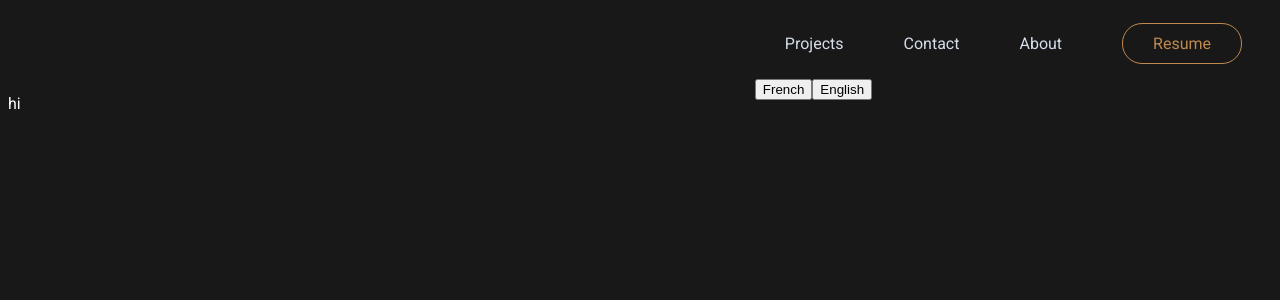
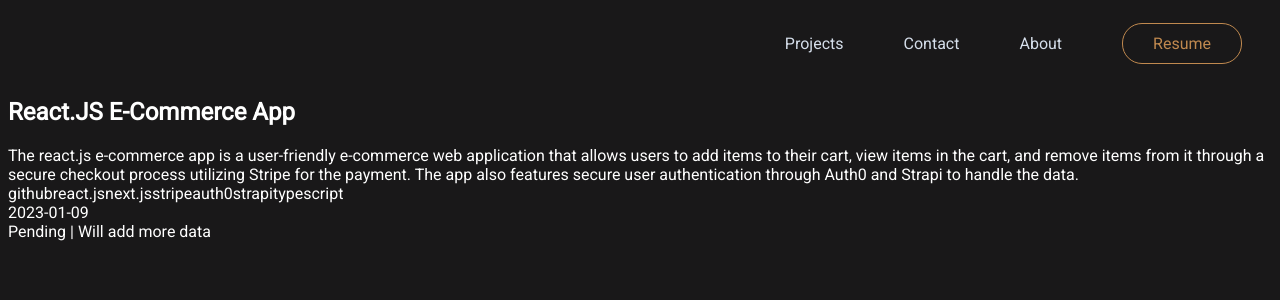
Before and after one commit to mmolano/portfolio, a Next.js app: page / in a window 1280 px wide. Shown: the top 300 px of the page. Built offline with nearby package versions, Linux system fonts and the light colour scheme.

Commit message:
WIP: working on slider

```diff
--- a/package.json
+++ b/package.json
@@ -18,9 +18,11 @@
     "next": "13.1.6",
     "react": "18.2.0",
     "react-dom": "18.2.0",
-    "react-media": "^1.10.0",
     "sass": "^1.57.1",
     "sass-loader": "^13.2.0",
     "typescript": "4.9.4"
+  },
+  "devDependencies": {
+    "@types/react-slick": "^0.23.10"
   }
 }
--- a/src/components/Header/Navigation.tsx
+++ b/src/components/Header/Navigation.tsx
@@ -16,17 +16,17 @@ export const Navigation = (): JSX.Element => {
             <div className="navigator">
                <div className="row">
                   <ul className="nav-list">
-                     <li className="nav-selector">{translation?.nav.projects}</li>
+                     <li className="nav-selector">{translation.nav.projects}</li>
                      {/* // TODO download resume here  */}
-                     <li className="nav-selector">{translation?.nav.contact}</li>
-                     <li className="nav-selector">{translation?.nav.about}</li>
-                     <li className="nav-selector resume">{translation?.nav.resume}</li>
+                     <li className="nav-selector">{translation.nav.contact}</li>
+                     <li className="nav-selector">{translation.nav.about}</li>
+                     <li className="nav-selector resume">{translation.nav.resume}</li>
                   </ul>
                </div>
-               <div className='TEMPORARY'>
-                  <button onClick={() => changeLanguage?.('fr')}>{translation?.lang.fr}</button>
-                  <button onClick={() => changeLanguage?.('en')}>{translation?.lang.en}</button>
-               </div>
+               {/* <div className='TEMPORARY'>
+                  <button onClick={() => lang !== 'fr' ? changeLanguage?.('fr') : ''}>{translation.lang.fr}</button>
+                  <button onClick={() => lang !== 'en' ? changeLanguage?.('en') : ''}>{translation.lang.en}</button>
+               </div> */}
             </div>
 
             {/* //TODO: animation here when showed  */}
--- a/src/components/Slide.tsx
+++ b/src/components/Slide.tsx
@@ -1,5 +1,49 @@
-export const Slide = () => (
-   <>
-      <p>hi</p>
-   </>
-)
+import { useStateContext } from "@/lib/context";
+
+export const Slide = () => {
+   const { translation, currentSlide, setCurrentSlide } = useStateContext();
+   const slider = translation.projects
+
+   let isTimeoutRunning = false;
+
+   const scrollAnimate = (e: any) => {
+      if (isTimeoutRunning) return;
+      const delta = e.deltaY || e.detail || e.wheelDelta;
+      if (delta > 51) {
+         if (currentSlide > 0) {
+            isTimeoutRunning = true;
+            setTimeout(() => {
+               setCurrentSlide?.(currentSlide - 1);
+               isTimeoutRunning = false;
+            }, 200)
+         }
+      }
+      if (delta < -51) {
+         if (currentSlide < slider.length - 1) {
+            isTimeoutRunning = true;
+            setTimeout((e) => {
+               setCurrentSlide?.(currentSlide + 1);
+               isTimeoutRunning = false;
+            }, 200)
+         }
+      }
+   }
+
+   return (
+      <>
+         <section className="container" onWheel={scrollAnimate}>
+            <h1>{slider[currentSlide].title}</h1>
+            <div>{slider[currentSlide].description}</div>
+            <div>{slider[currentSlide].tools}</div>
+            <div>{slider[currentSlide].date.start}</div>
+            <div>{slider[currentSlide].date.end}</div>
+
+         </section>
+         <div>
+            {Object.keys(slider).map((value, key) => (
+               <span key={key} className={`slide-points${key === currentSlide ? ' active' : ''}`}></span>
+            ))}
+         </div>
+      </>
+   )
+}
--- a/src/lib/context.tsx
+++ b/src/lib/context.tsx
@@ -1,21 +1,23 @@
 import React, { useState, useContext, createContext } from 'react';
-import { ContextType } from './interface/context';
+import { ContextType, Lang } from './interface/context';
 
 const Context = createContext<ContextType>({
-   lang: 'en' || 'fr',
-   translation: require('@/lib/lang/en.json')
+   lang: "en",
+   translation: require('@/lib/lang/en.json'),
+   currentSlide: 0
 });
 
 export const StateContext = ({ children }: { children: React.ReactNode }) => {
-   const [lang, setLang] = useState('en');
+   const [lang, setLang] = useState<Lang>("en");
    const [translation, setTranslation] = useState(require('@/lib/lang/en.json'));
    const [show, setShow] = useState(false);
+   const [currentSlide, setCurrentSlide] = useState(0);
 
-   const changeLanguage = (lang: string) => {
+
+   const changeLanguage = (lang: Lang) => {
       setLang(lang);
       setTranslation(require('@/lib/lang/' + lang + '.json'));
    };
-
 
    return (
       <Context.Provider value={{
@@ -25,7 +27,9 @@ export const StateContext = ({ children }: { children: React.ReactNode }) => {
          translation,
          setTranslation,
          changeLanguage,
-         setShow
+         setShow,
+         currentSlide,
+         setCurrentSlide
       }}>
          {children}
       </Context.Provider>
--- a/src/lib/lang/en.json
+++ b/src/lib/lang/en.json
@@ -8,5 +8,110 @@
     "contact": "Contact",
     "about": "About",
     "resume": "Resume"
-  }
+  },
+  "projects": [
+    {
+      "id": 1,
+      "title": "React.JS E-Commerce App",
+      "description": "The react.js e-commerce app is a user-friendly e-commerce web application that allows users to add items to their cart, view items in the cart, and remove items from it through a secure checkout process utilizing Stripe for the payment. The app also features secure user authentication through Auth0 and Strapi to handle the data.",
+      "tools": [
+        "github",
+        "react.js",
+        "next.js",
+        "stripe",
+        "auth0",
+        "strapi",
+        "typescript"
+      ],
+      "date": {
+        "start": "2023-01-09",
+        "end": "Pending | Will add more data"
+      }
+    },
+    {
+      "id": 2,
+      "title": "Laravel recipe API",
+      "description": "This Laravel project is a RESTful API that allows consumers that have the correct rights to create, read, update, and delete recipes. The project includes Tests with PHPunit, error handler and logs on errors",
+      "tools": [
+        "github",
+        "laravel 9",
+        "php",
+        "phpunit",
+        "swagger",
+        "mysql",
+        "rest api"
+      ],
+      "date": {
+        "start": "2023-01-20",
+        "end": "WIP"
+      }
+    },
+    {
+      "id": 3,
+      "title": "Fidensio application for partners",
+      "description": "This application is one of the project i made while working at a french company named Fidensio. This project is built using Laravel, stripe and vue.js and allows one of Fidensio's partners to handle orders (dashboard), send notifications to user once the status of the order has changed and to handle payment status.",
+      "tools": [
+        "gitlab",
+        "laravel 8",
+        "php",
+        "fidensio's builded API",
+        "stripe",
+        "mysql",
+        "vue.js"
+      ],
+      "date": {
+        "start": "2021-07",
+        "end": "2021-08"
+      }
+    },
+    {
+      "id": 4,
+      "title": "Fidensio database migration",
+      "description": "This application is one of the project i made while working at a french company named Fidensio. This project is built using Laravel and was used to migrate the Fidensio database to be able to fully migrate to a different database used by the newly built API.",
+      "tools": [
+        "gitlab",
+        "laravel 8",
+        "php",
+        "laravel queues",
+        "mysql"
+      ],
+      "date": {
+        "start": "2021-07",
+        "end": "2021-08"
+      }
+    },
+    {
+      "id": 5,
+      "title": "Fidensio API",
+      "description": "This application was built with the CTO and was one of the biggest project i had to work on while working at Fidensio. This application was a migration from a Laravel 5 application to a Laravel 8 rest API. The new front application was built using Next.js to make calls to this API. ",
+      "tools": [
+        "gitlab",
+        "laravel 8",
+        "php",
+        "laravel queues",
+        "mysql",
+        "phpunit",
+        "tdd"
+      ],
+      "date": {
+        "start": "2020-09",
+        "end": "2021-08 | WIP (not finished when i left)"
+      }
+    },
+    {
+      "id": 6,
+      "title": "Fidensio frontend",
+      "description": "This application was built after freelancers started it. This application was using the newly built API. I had to work on error handlers, wrong typings and adding what was still missing for example modals and connection to the API",
+      "tools": [
+        "gitlab",
+        "vue.js",
+        "nuxt.js",
+        "axios"
+      ],
+      "date": {
+        "start": "2021-07",
+        "end": "2021-08 | WIP (not finished when i left)"
+      }
+    }
+  ]
 }
--- a/src/lib/projects/project.json
+++ /dev/null
@@ -1,3 +0,0 @@
-{
-   "name": "test"
-}
--- /dev/null
+++ b/src/styles/scss/components/slide.scss
@@ -0,0 +1,13 @@
+@include desktop {
+  .container {
+    overflow-x: scroll;
+    overflow-y: hidden;
+    width: 100%;
+    height: 100vh;
+    & .slide {
+      display: inline-block;
+      height: 100vh;
+      width: 100%;
+    }
+  }
+}
--- a/src/styles/scss/global.scss
+++ b/src/styles/scss/global.scss
@@ -1,8 +1,10 @@
 @import 'components/variables/_var';
 @import 'components/mixins/_mixins';
 @import 'components/navigation';
+@import 'components/slide';
 
 body {
   background-color: $body-color;
   color: $default-white;
+  overflow: hidden;
 }
```
Also changed, not shown: src/lib/interface/context.ts (+10 -5 lines), src/lib/interface/lang.ts (+15 -1 lines), 1 other file (tests, documents, lock files or other folders).
